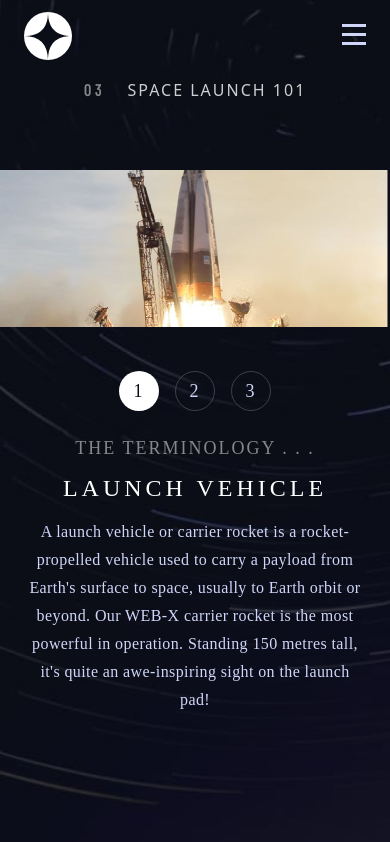
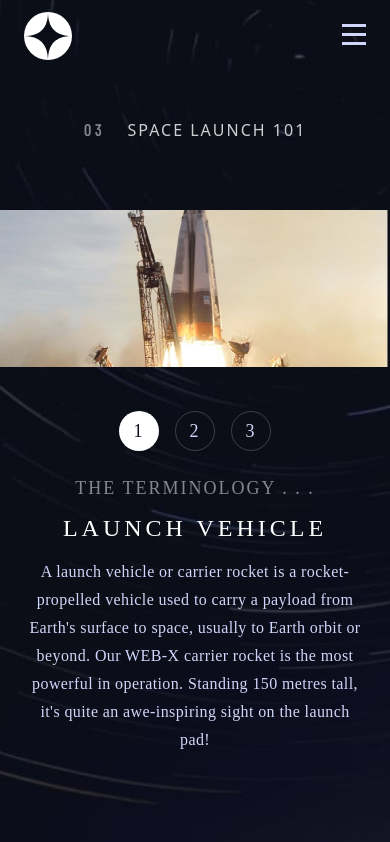
Before and after one commit to happy-phiri/space-tourism-website, a React (Vite) app: page /technology in a window 390 px wide. Built offline with nearby package versions, Linux system fonts and the light colour scheme; a web font is replaced by a local one.

Commit message:
edit h2 spacing from top

```diff
--- a/src/pages/Technology.jsx
+++ b/src/pages/Technology.jsx
@@ -61,7 +61,7 @@ const Technology = () => {
 
   return (
     <main className="bg-technology-mobile-image md:bg-technology-tablet-image lg:bg-technology-desktop-image bg-cover bg-center bg-no-repeat absolute top-0 left-0 right-0 min-h-[100vh] grid place-content-center">
-      <p className="small-screen-padding-2 text-mobile-preset-6 tracking-small mb-4 uppercase md:text-mobile-preset-5 lg:text-mobile-preset-3 text-[rgba(255,255,255,0.8)] text-center md:text-left pt-44 md:pt-40 xl:pt-48">
+      <p className="small-screen-padding-2 text-mobile-preset-6 tracking-small mb-4 uppercase md:text-mobile-preset-5 lg:text-mobile-preset-3 text-[rgba(255,255,255,0.8)] text-center md:text-left max-sm:mt-20 md:pt-40 xl:pt-48">
         <span className="font-barlow-condensed-regular font-semibold tracking-medium text-[rgba(255,255,255,0.5)] mr-4">
           03
         </span>{" "}
```
